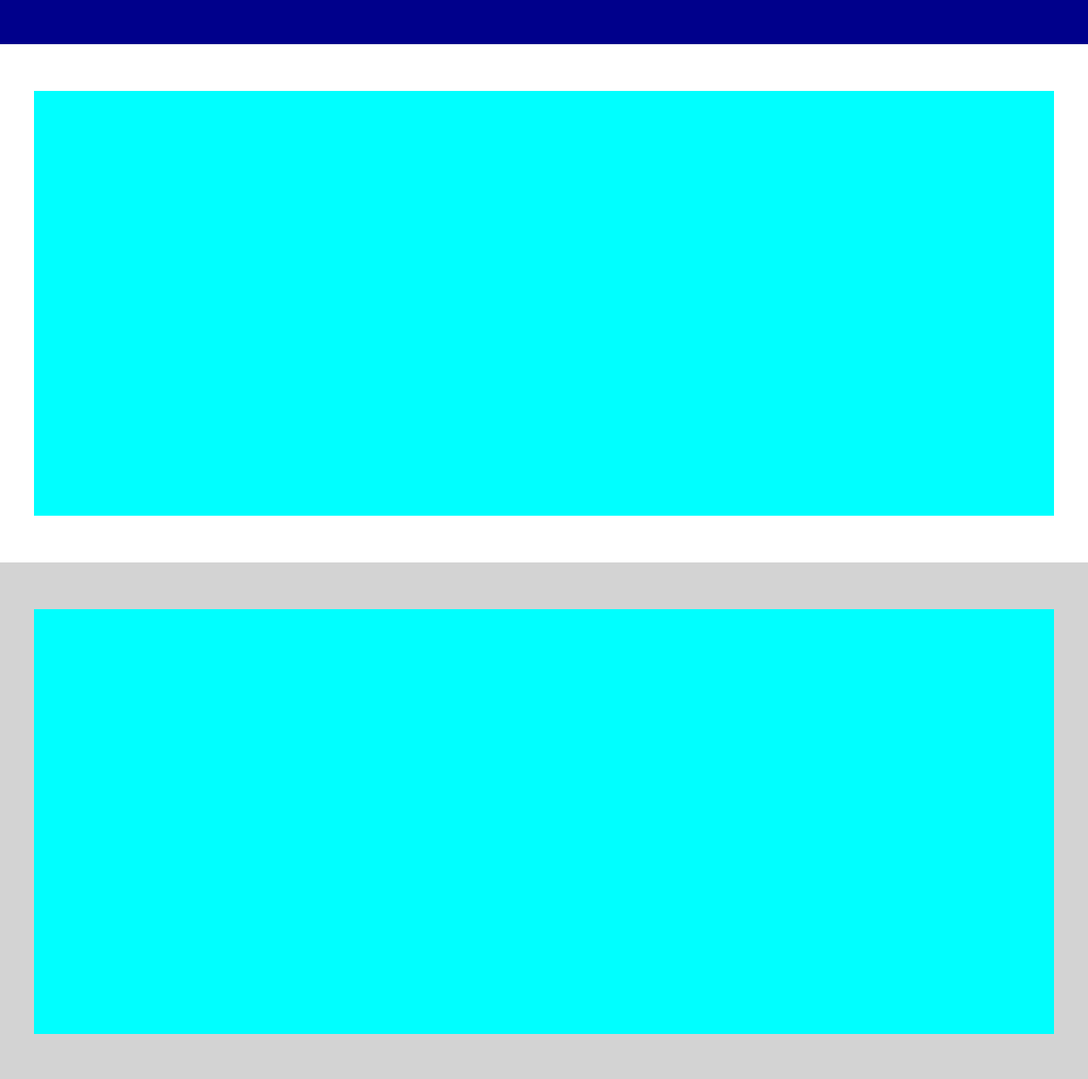
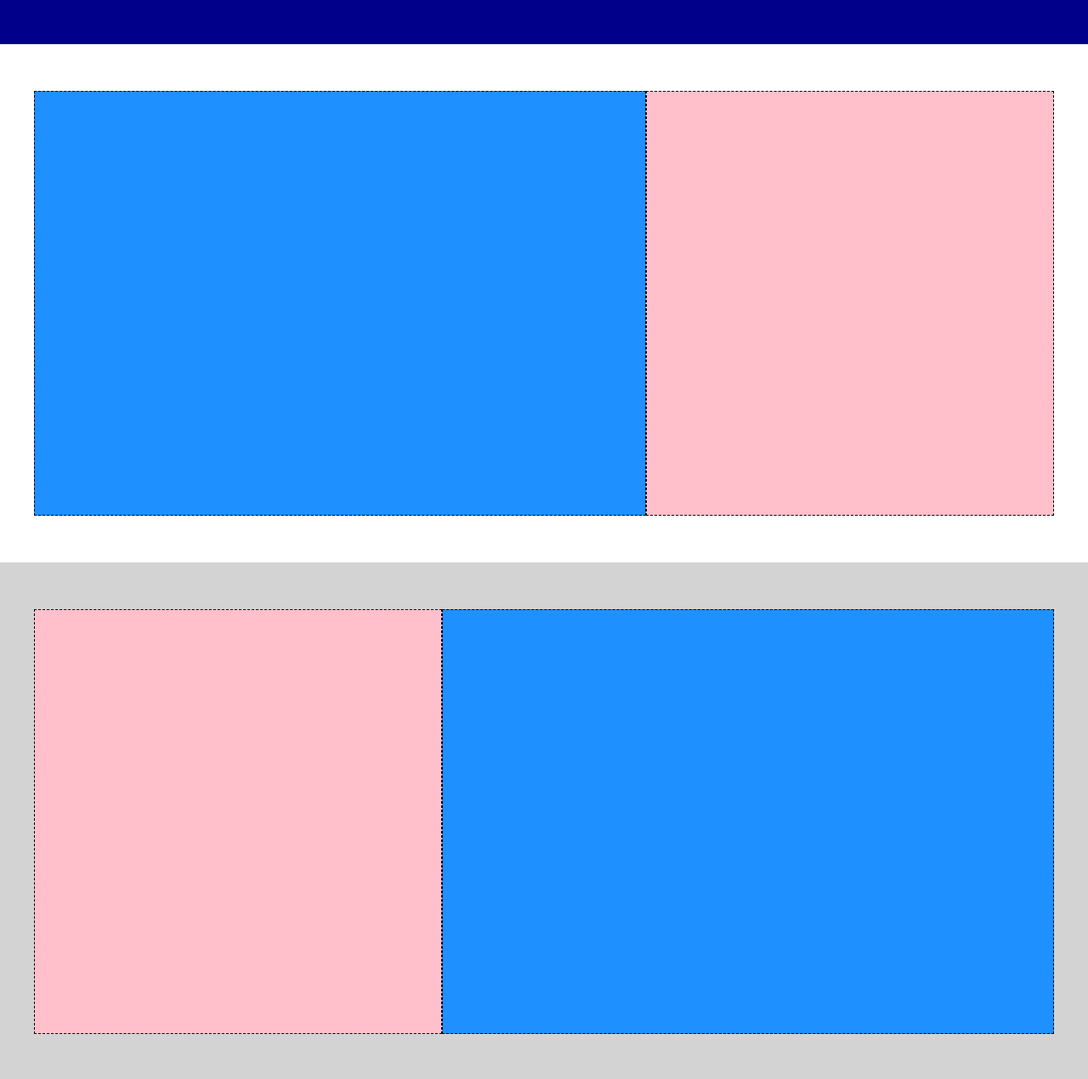
Before and after one commit to lorenzosalti/htmlcss-struttura-discord, a plain HTML site: page index.html in a window 1280 px wide. Shown: the part 630-1900 px from the top of the page at 85% size. Drawn offline with Linux system fonts and the light colour scheme.

Commit message:
feat: add complete main layout

```diff
--- a/css/style.css
+++ b/css/style.css
@@ -50,13 +50,18 @@ main section {
     padding: 55px 0;
 }
 
-main :nth-child(odd) {
+main section div.container {
+    display: flex;
+}
+
+main > :nth-child(odd) {
     background-color: #d3d3d3;
 }
 
 main section div.container.main-header {
     width: 900px;
     background-color: #ee82ee;
+    border: 1px dashed black;
 }
 
 main section.main-header {
@@ -65,7 +70,25 @@ main section.main-header {
 
 main section div.container.main-footer {
     background-color: #228b22;
+    border: 1px dashed black;
 }
+
+main section div.container.reverse {
+    flex-direction: row-reverse;
+}
+
+.large-content {
+    background-color: #1e90ff;
+    flex-grow: 3;
+    border: 1px dashed black;
+}
+
+.small-content {
+    background-color: #ffc0cb;
+    flex-grow: 2;
+    border: 1px dashed black;
+}
+
 
 /***********************************
 DEBUG   DA RIMUOVERE A FINE SVILUPPO
--- a/index.html
+++ b/index.html
@@ -37,15 +37,24 @@
         </section>
 
         <section>
-            <div class="container"></div>
+            <div class="container">
+                <div class="large-content"></div>
+                <div class="small-content"></div>
+            </div>
         </section>
 
         <section>
-            <div class="container"></div>
+            <div class="container reverse">
+                <div class="large-content"></div>
+                <div class="small-content"></div>
+            </div>
         </section>
 
         <section>
-            <div class="container"></div>
+            <div class="container">
+                <div class="large-content"></div>
+                <div class="small-content"></div>
+            </div>
         </section>
 
         <section>
```
